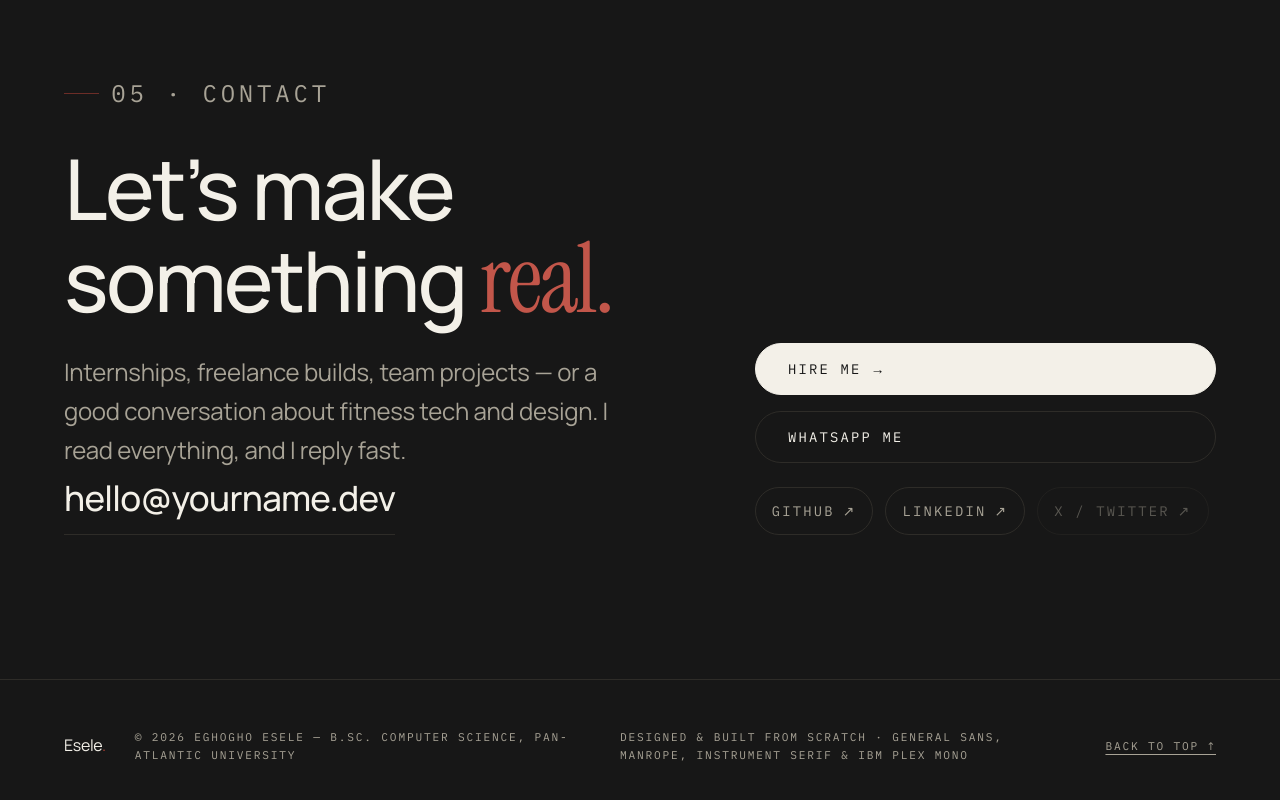
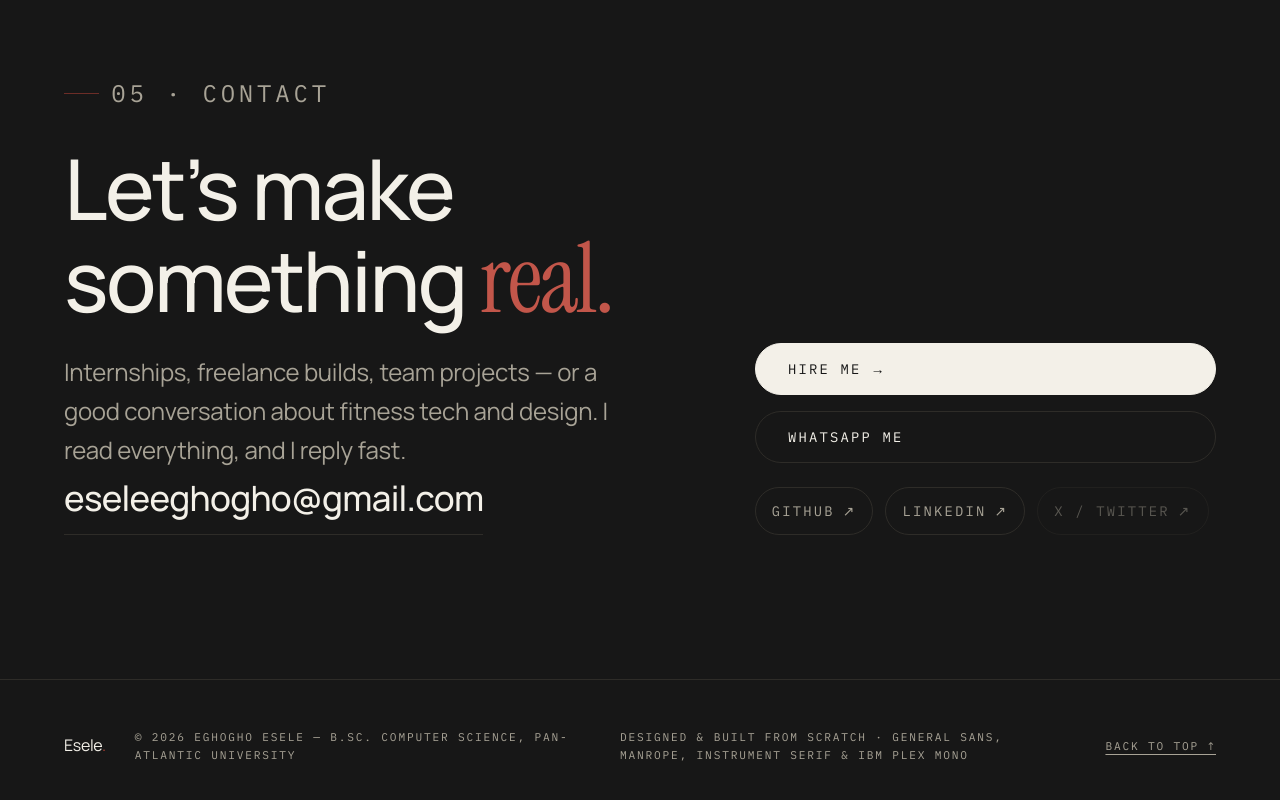
Before and after one commit to Eghogh0/Portfoli0, a plain HTML site: page index.html in a window 1280 px wide. Shown: the part 6139-6939 px from the top of the page. Drawn offline with Linux system fonts and the light colour scheme; a web font is replaced by a local one.

Commit message:
Update index.html

```diff
--- a/index.html
+++ b/index.html
@@ -370,7 +370,7 @@
             <p class="eyebrow">05 · Contact</p>
             <h2>Let’s make something <span class="serif">real.</span></h2>
             <p>Internships, freelance builds, team projects — or a good conversation about fitness tech and design. I read everything, and I reply fast.</p>
-            <a class="contact__email" data-live="email" href="mailto:">hello@yourname.dev</a>
+            <a class="contact__email" data-live="email" href="mailto:">eseleeghogho@gmail.com</a>
           </div>
           <div class="contact__actions reveal" data-delay="1">
             <a class="btn btn--light" data-live="email" href="mailto:">Hire me <span class="btn__arrow">→</span></a>
```
